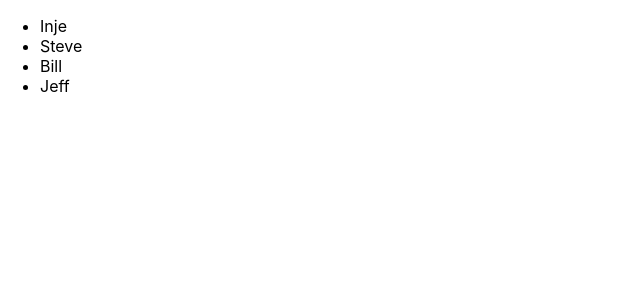
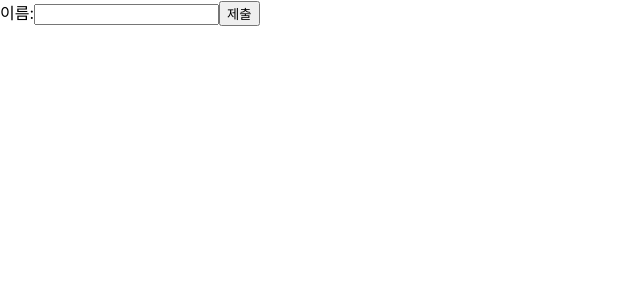
Before and after one commit to KCS2183/my-app, a React (Create React App) app: page / in a window 1280 px wide. Shown: the top 300 px of the page, without its empty margins (0-640 px from the left). Built offline with nearby package versions, Linux system fonts and the light colour scheme.

Commit message:
(실습) 사용자 정보 입력 받기

```diff
--- /dev/null
+++ b/src/chapter_11/SignUp.jsx
@@ -0,0 +1,26 @@
+import React, { useState} from "react";
+
+function SignUp(props) {
+    const [name, setName] = useState("");
+
+    const handleChangeName = (event) => {
+        setName(event.target.value);
+    };
+
+    const handleSubmit = (event) => {
+        alert(`이름: ${name}`);
+        event.preventDefault();
+    };
+
+    return (
+        <form onSubmit={handleSubmit}>
+            <label>
+                이름:
+                <input type="text" value={name} onChange={handleChangeName} />
+            </label>
+            <button type="submit">제출</button>
+        </form>
+    );
+}
+
+export default SignUp;
--- a/src/index.js
+++ b/src/index.js
@@ -12,12 +12,13 @@ import Accommodate from './chapter_07/Accommodate';
 import ConfirmButton from './chapter_08/ConfirmButton';
 import LandingPage from './chapter_09/LandingPage';
 import AttendanceBook from './chapter_10/AttendanceBook';
+import SignUp from './chapter_11/SignUp';
 
 const root = ReactDOM.createRoot(document.getElementById('root'));
 
 root.render(
   <React.StrictMode>
-    <AttendanceBook />
+    <SignUp />
 </React.StrictMode>
 );
 
```
